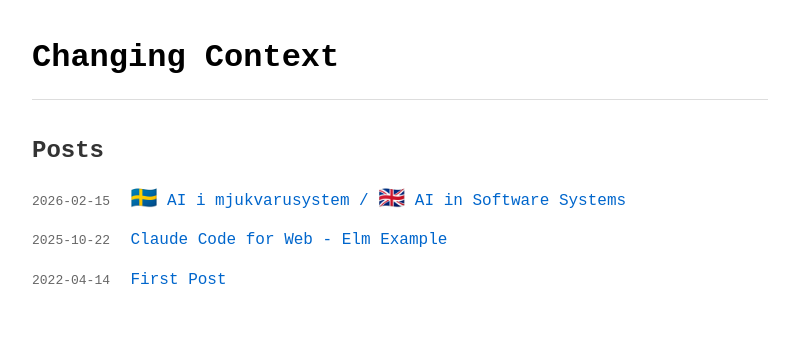
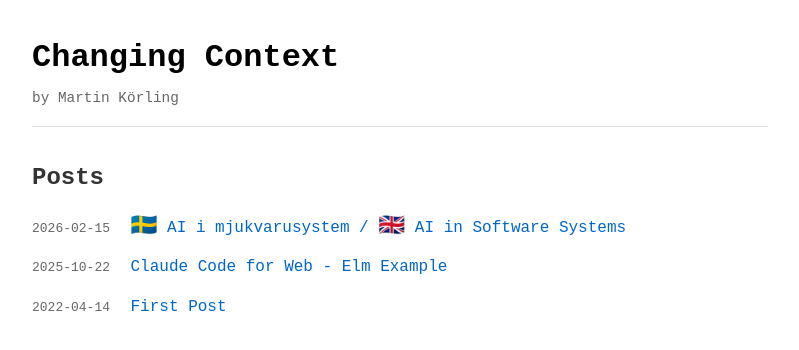
Before and after one commit to kormart/kormart.github.io, a Jekyll site: the page built from index.md, in a window 1280 px wide. Shown: the top 350 px of the page, without its empty margins (240-1039 px from the left). Built offline with Jekyll 4.4.1, drawn with Linux system fonts in a browser that asks for light colours.

Commit message:
Add byline under the site title
Adds "by Martin Körling" between the site title and the header rule,
styled to match the muted 0.9rem treatment used for post metadata.
Tightens the h1 bottom margin so the byline sits directly beneath it.

Co-Authored-By: Claude <noreply@anthropic.com>
Claude-Session: https://claude.ai/code/session_011CURYrhDxq1KhHHdZxDqm7

```diff
--- a/_layouts/default.html
+++ b/_layouts/default.html
@@ -10,6 +10,7 @@
   <div class="container">
     <header>
       <h1>{{ site.title }}</h1>
+      <p class="site-byline">by Martin Körling</p>
       <hr>
     </header>
     <main>
--- a/assets/css/style.css
+++ b/assets/css/style.css
@@ -27,8 +27,16 @@ body {
 /* Header with site title */
 header h1 {
   font-size: 2rem;
+  margin-bottom: 0.25rem;
+  color: #000;
+  font-family: monospace;
+}
+
+/* Byline sitting directly under the site title. */
+.site-byline {
   margin-bottom: 1rem;
-  color: #000;
+  color: #666;
+  font-size: 0.9rem;
   font-family: monospace;
 }
 
```
